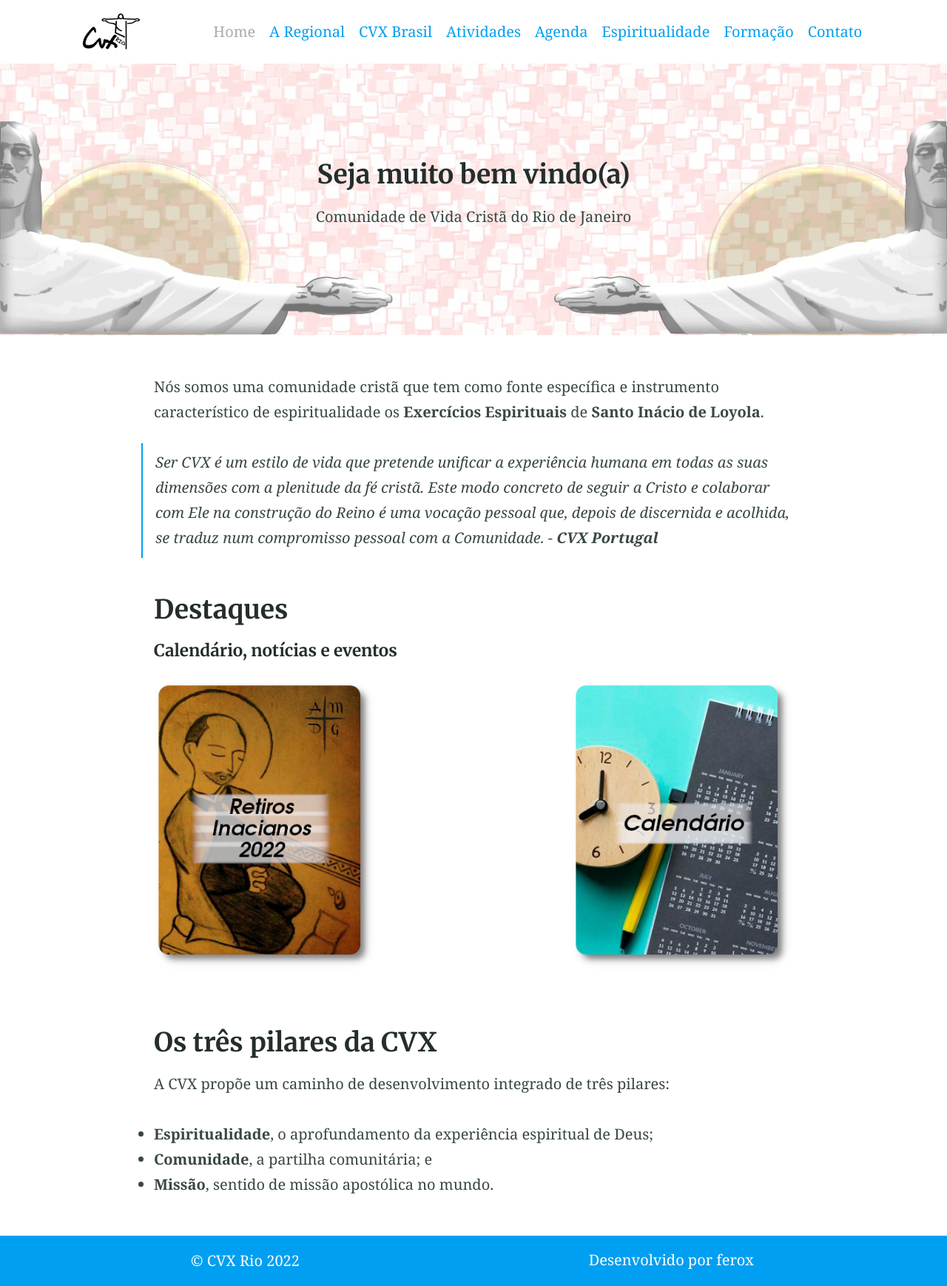
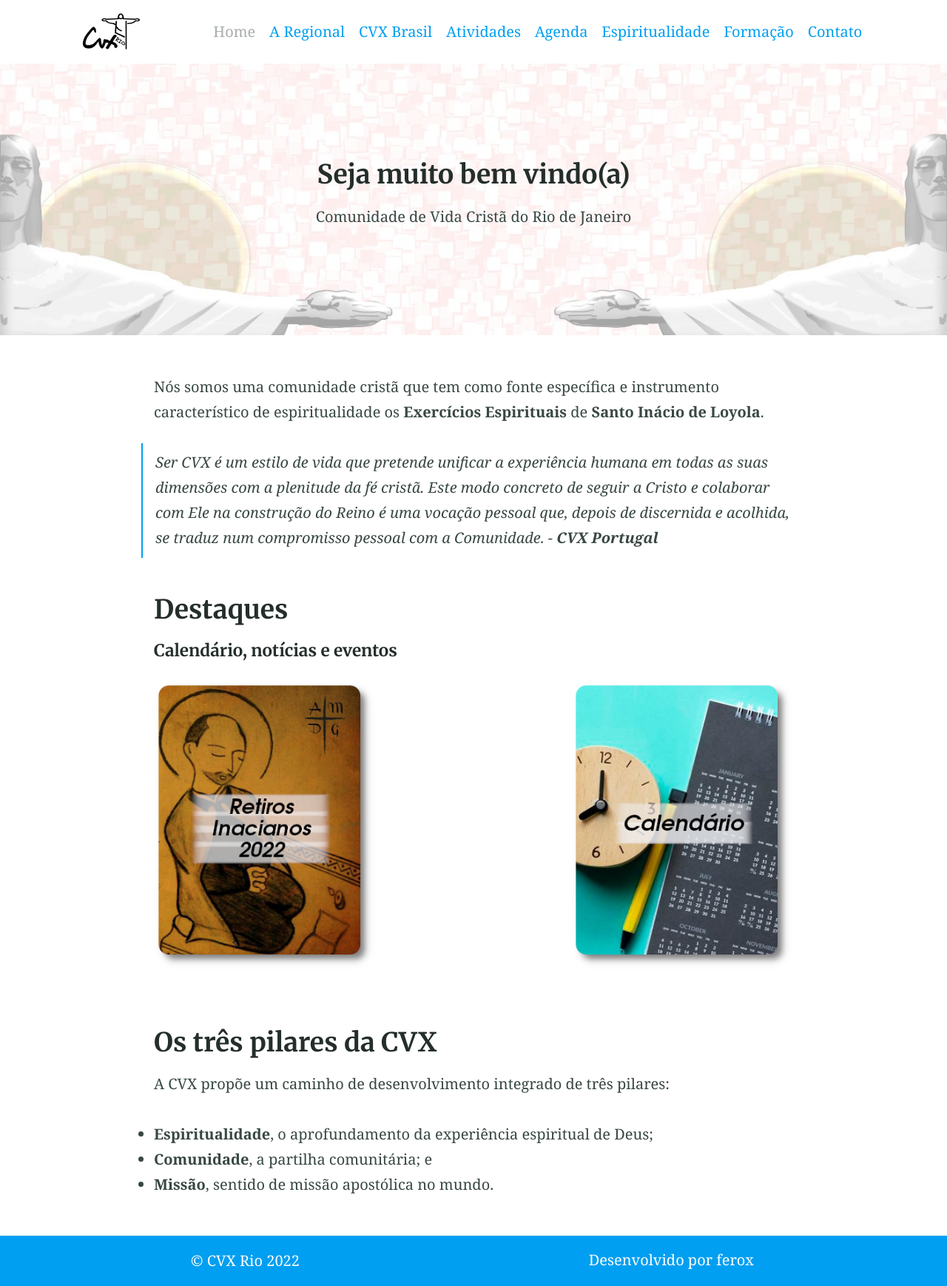
Before and after one commit to cvxrio/cvxrio.github.io, a Jekyll site: the page built from index.md, in a window 1280 px wide. Shown: the whole page at 74% size. Built offline with Jekyll 4.4.1, drawn with Linux system fonts in a browser that asks for light colours.

Commit message:
Adicionando uma classe custom para feature

```diff
--- a/_includes/site-feature.html
+++ b/_includes/site-feature.html
@@ -1,13 +1,15 @@
 {% assign feature_text = page.feature_text %}
 {% assign feature_image = page.feature_image %}
+{% assign custom_class = page.custom_class %}
 {% if page.collectionpage %}
   {% assign collectiondata = site.collections | where: "label", page.collectionpage | first %}
   {% assign feature_text = collectiondata.feature_text %}
   {% assign feature_image = collectiondata.feature_image %}
+  {% assign feature_image = collectiondata.feature_image %}
 {% endif %}
 
 {% if feature_text or feature_image %}
-  <div class="feature"{% if feature_image %} style="background-image: url({{ feature_image }})"{% endif %}>
+  <div class="feature {{ custom_class }}"{% if feature_image %} style="background-image: url({{ feature_image }})"{% endif %}>
     <div class="container  typeset">
       {{ feature_text | markdownify }}
     </div>
--- a/_sass/_theme.scss
+++ b/_sass/_theme.scss
@@ -49,12 +49,24 @@
   text-align: center;
   background: $featureBackgroundColour;
   background-size: cover;
-  background-position: center;
+  background-position: top;
   .container {
     min-height: 40vh;
     max-width: 90%;
     @include flex-direction(column);
     @include justify-content(center);
+  }
+
+  @include breakpoint(break-3) {
+    background-position: center;
+  }
+}
+
+.image-position {
+  background-position: unset;
+
+  @include breakpoint(break-3) {
+    background-position: center;
   }
 }
 
```
Also changed, not shown: index.md (+1 -0 lines), assets/images/cristo-redentor.jpg.
